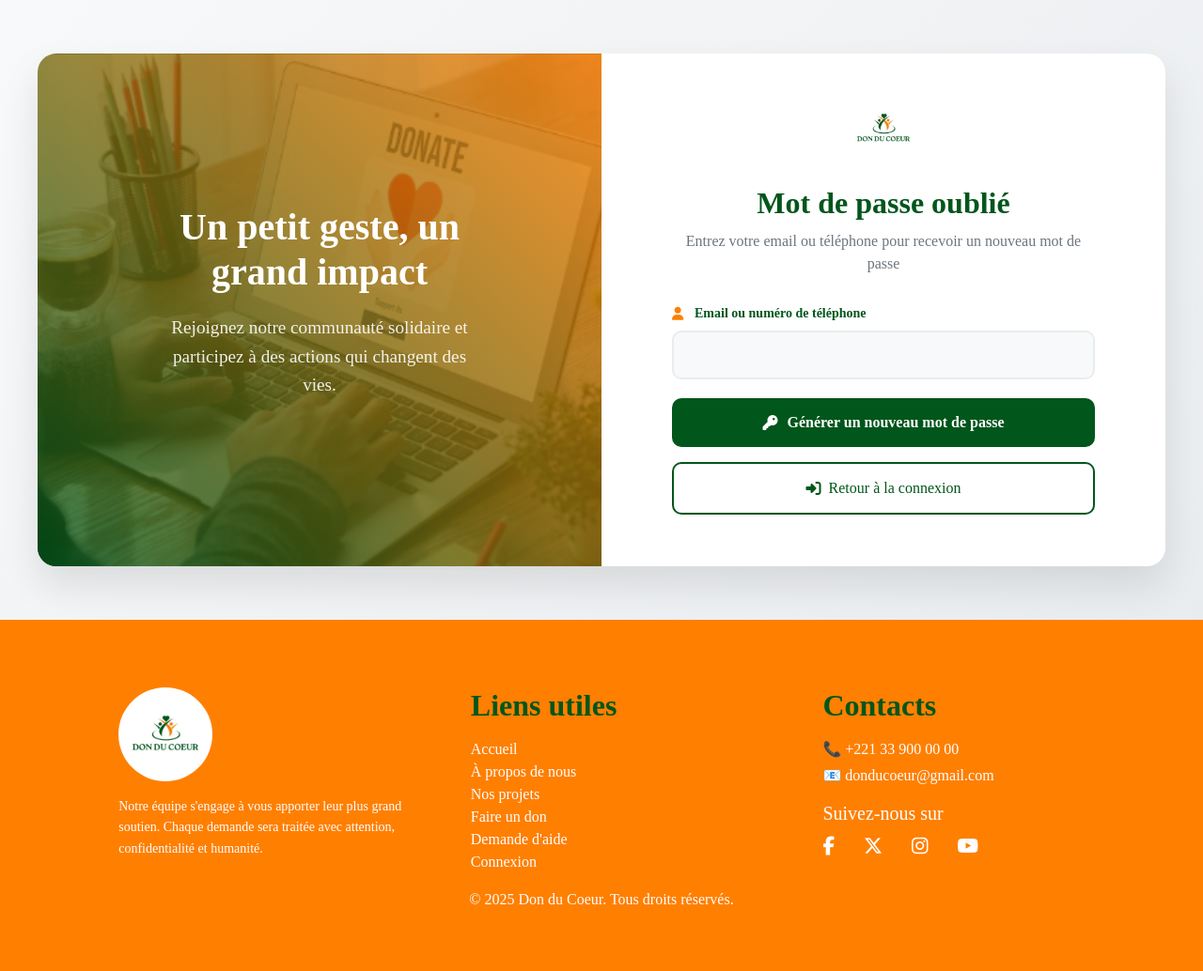
After one commit to KanyC11/Memoire---E-social, a PHP site: page /mot-de-passe-oublie.php in a window 1280 px wide. The commit adds this page. Shown: the whole page at 94% size. Run offline with PHP 8.4, Linux system fonts and the light colour scheme.

Commit message:
ajout de la page mot de passe oublie et d'une redirection vers la page de connexion apres inscription

```diff
--- a/connexion.php
+++ b/connexion.php
@@ -27,7 +27,7 @@ if ($_SERVER["REQUEST_METHOD"] === "POST") {
                 if (password_verify($password, $user['mot_de_passe'])) {
                     // Connexion réussie
                     $_SESSION['user_id'] = $user['id'];
-                    $_SESSION['user_email'] = $email;
+                    $_SESSION['Email'] = $email;
                     $message = "✅ Connexion réussie. Bienvenue !";
                     $messageClass = "alert-success";
 
@@ -123,7 +123,9 @@ if ($_SERVER["REQUEST_METHOD"] === "POST") {
                                     Se souvenir de moi
                                 </label>
                             </div>
-
+                             <a href="mot-de-passe-oublie.php" class="forgot-password">
+                                Mot de passe oublié ?
+                            </a>
                         </div>
 
                         <button type="submit" class="btn-auth btn-primary">
--- a/inscription.php
+++ b/inscription.php
@@ -42,6 +42,8 @@ if ($_SERVER["REQUEST_METHOD"] === "POST") {
                 if ($stmt->execute()) {
                     $message = "✅ Inscription réussie ! Vous pouvez maintenant vous connecter.";
                     $messageClass = "alert-success";
+                    // Redirection automatique après 3 secondes
+                     header("Refresh: 3; URL=connexion.php");
                     // Optionnel : vider les variables pour vider le formulaire
                     $prenom = $nom = $email = $telephone = "";
                 } else {
--- /dev/null
+++ b/mot-de-passe-oublie.php
@@ -0,0 +1,156 @@
+<?php
+$message = "";
+$messageClass = "";
+
+if ($_SERVER["REQUEST_METHOD"] === "POST") {
+    $input = trim($_POST['identifiant']);
+    $conn = new mysqli("localhost", "root", "", "dons");
+
+    if ($conn->connect_error) {
+        $message = "❌ Erreur de connexion à la base de données.";
+        $messageClass = "alert-danger";
+    } else {
+        if (filter_var($input, FILTER_VALIDATE_EMAIL)) {
+            $stmt = $conn->prepare("SELECT id, email FROM utilisateurs WHERE email = ?");
+        } else {
+            $stmt = $conn->prepare("SELECT id, email FROM utilisateurs WHERE telephone = ?");
+        }
+        $stmt->bind_param("s", $input);
+        $stmt->execute();
+        $result = $stmt->get_result();
+
+        if ($result->num_rows === 1) {
+            $user = $result->fetch_assoc();
+            $temp_pass = substr(str_shuffle("abcdefghijklmnopqrstuvwxyzABCDEFGHIJKLMNOPQRSTUVWXYZ0123456789"), 0, 10);
+            $hash = password_hash($temp_pass, PASSWORD_DEFAULT);
+
+            $update = $conn->prepare("UPDATE utilisateurs SET mot_de_passe = ? WHERE id = ?");
+            $update->bind_param("si", $hash, $user['id']);
+            if ($update->execute()) {
+                $message = "✅ Un nouveau mot de passe temporaire a été généré : <b>$temp_pass</b><br>Connectez-vous et changez-le rapidement.";
+                $messageClass = "alert-success";
+            } else {
+                $message = "❌ Erreur lors de la mise à jour du mot de passe.";
+                $messageClass = "alert-danger";
+            }
+            $update->close();
+        } else {
+            $message = "❌ Aucun utilisateur trouvé avec cet identifiant.";
+            $messageClass = "alert-danger";
+        }
+        $stmt->close();
+        $conn->close();
+    }
+}
+?>
+<!DOCTYPE html>
+<html lang="fr">
+
+<head>
+    <meta charset="UTF-8">
+    <title>Mot de passe oublié</title>
+    <meta name="viewport" content="width=device-width, initial-scale=1.0">
+    <link href="https://cdn.jsdelivr.net/npm/bootstrap@5.3.0/dist/css/bootstrap.min.css" rel="stylesheet">
+    <link rel="stylesheet" href="css/a_propos.css">
+    <link rel="stylesheet" href="css/auth.css">
+    <link rel="stylesheet" href="https://cdn.jsdelivr.net/npm/bootstrap-icons@1.10.5/font/bootstrap-icons.css">
+    <link href="https://cdnjs.cloudflare.com/ajax/libs/font-awesome/6.5.0/css/all.min.css" rel="stylesheet">
+    <link rel="icon" type="image/jpg" href="images/favicon_Plan de travail 1.jpg">
+</head>
+
+<body>
+    <div class="auth-container">
+        <div class="auth-wrapper">
+            <!-- Partie gauche avec image -->
+            <div class="auth-image">
+                <div class="image-overlay">
+                    <h2>Un petit geste, un grand impact</h2>
+                    <p>Rejoignez notre communauté solidaire et participez à des actions qui changent des vies.</p>
+                </div>
+            </div>
+
+            <!-- Partie droite avec formulaire -->
+            <div class="auth-form">
+                <div class="form-container">
+                    <div class="text-center mb-4">
+                        <img src="images/don-du-coeur.jpg" alt="Logo Don du Cœur" class="form-logo">
+                        <h1 class="form-title">Mot de passe oublié</h1>
+                        <p class="form-subtitle">Entrez votre email ou téléphone pour recevoir un nouveau mot de passe</p>
+                    </div>
+
+                    <?php if ($message): ?>
+                        <div class="alert <?= $messageClass ?>">
+                            <?= $message ?>
+                        </div>
+                    <?php endif; ?>
+
+                    <form method="POST" action="">
+                        <div class="form-group">
+                            <label for="identifiant" class="form-label">
+                                <i class="fas fa-user"></i>
+                                Email ou numéro de téléphone
+                            </label>
+                            <input type="text" class="form-control" id="identifiant" name="identifiant" required>
+                        </div>
+
+                        <button type="submit" class="btn-auth btn-primary mt-3">
+                            <i class="fas fa-key"></i>
+                            Générer un nouveau mot de passe
+                        </button>
+                    </form>
+
+                    <div class="auth-links mt-3">
+                        <a href="connexion.php" class="btn-auth btn-secondary">
+                            <i class="fas fa-sign-in-alt"></i>
+                            Retour à la connexion
+                        </a>
+                    </div>
+                </div>
+            </div>
+        </div>
+    </div>
+  <footer class="bg-orange text-white py-5">
+        <div class="container">
+            <div class="row g-4"  style="margin-left: 3.2rem;" >
+                <div class="col-lg-4 col-md-6 col-12 text-center text-md-start">
+                    <img src="images/don-du-coeur.jpeg" alt="Logo Don du Cœur" class="logo-footer mb-3">
+                    <p class="texte-footer">
+                        Notre équipe s'engage à vous apporter leur plus grand soutien. Chaque demande
+                        sera traitée avec attention, confidentialité et humanité.
+                    </p>
+                </div>
+
+                <div class="col-lg-4 col-md-6 col-12 text-center text-md-start">
+                    <h4 class="fw-bold mb-3" style="font-size: 2rem;">Liens utiles</h4>
+                   <ul class="list-unstyled">
+                        <li><a href="index.html" class="footer-menu text-white text-decoration-none">Accueil</a></li>
+                        <li><a href="page_a_propos.html" class="footer-menu text-white text-decoration-none">À propos de nous</a></li>
+                        <li><a href="Nosprojets.html" class="footer-menu text-white text-decoration-none">Nos projets</a></li>
+                        <li><a href="page_de_don.php" class="footer-menu text-white text-decoration-none">Faire un don</a></li>
+                        <li><a href="page_demande_aide.php" class="footer-menu text-white text-decoration-none">Demande d'aide</a></li>
+                        <li><a href="connexion.php" class="footer-menu text-white text-decoration-none">Connexion</a></li>
+                    </ul>
+                </div>
+
+                <div class="col-lg-4 col-md-12 col-12 text-center text-md-start">
+                    <h4 class="fw-bold mb-3" style="font-size: 2rem;">Contacts</h4>
+                    <p class="mb-1">📞 +221 33 900 00 00</p>
+                    <p class="mb-3">📧 donducoeur@gmail.com</p>
+                    <h5>Suivez-nous sur</h5>
+                    <div class="socials d-flex justify-content-center justify-content-md-start gap-3 mt-2">
+                        <a href="#" class="text-white fs-5"><i class="fab fa-facebook-f"></i></a>
+                        <a href="#" class="text-white fs-5"><i class="fab fa-x-twitter"></i></a>
+                        <a href="#" class="text-white fs-5"><i class="fab fa-instagram"></i></a>
+                        <a href="#" class="text-white fs-5"><i class="fab fa-youtube"></i></a>
+                    </div>
+                </div>
+            </div>
+        </div>
+         <div class="col text-center">
+                <p class="text-center">© 2025 Don du Coeur. Tous droits réservés.</p>
+            </div>
+    </footer>
+<script src="https://cdn.jsdelivr.net/npm/bootstrap@5.3.0/dist/js/bootstrap.bundle.min.js"></script>
+</body>
+
+</html>
```
